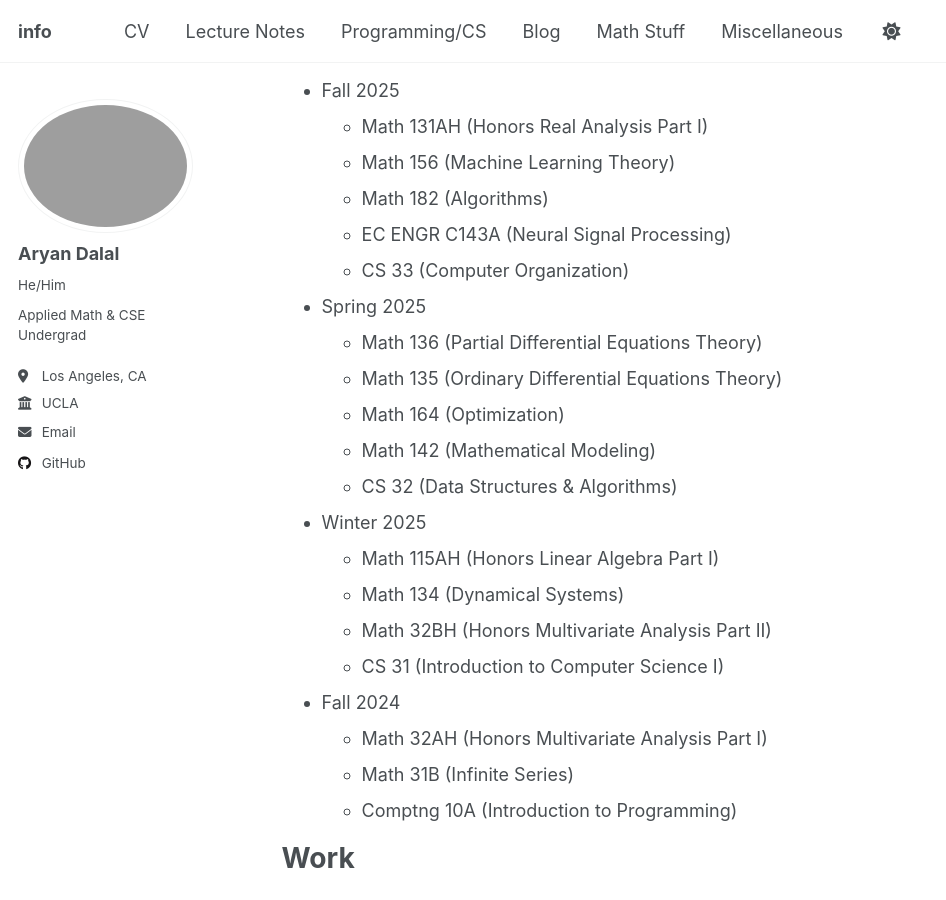
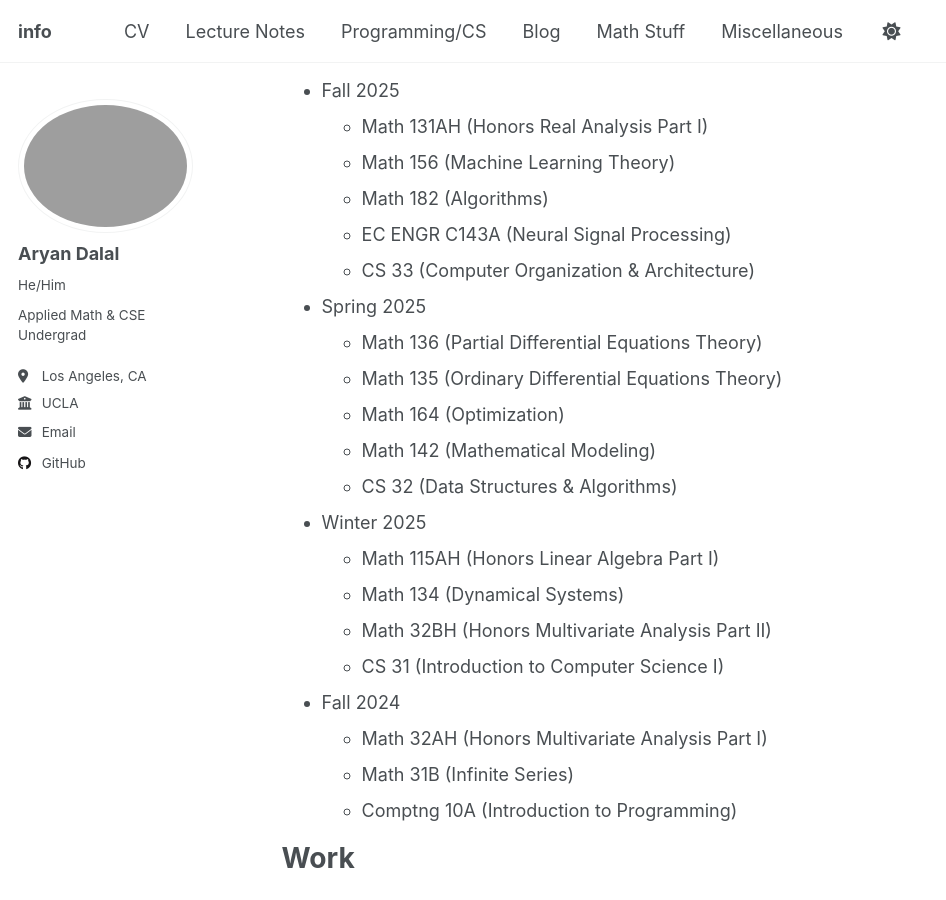
Before and after one commit to DalalAryan/DalalAryan.github.io, a Jekyll site: the page built from _pages/cv.md, in a window 1280 px wide and 900 px high, scrolled down 613 px. Shown: the whole window, without its empty margins (0-946 px from the left). Built offline with Jekyll 4.4.1, drawn with Linux system fonts in a browser that asks for light colours; a script that is not in the unit is left out.

Commit message:
Update cv.md

```diff
--- a/_pages/cv.md
+++ b/_pages/cv.md
@@ -34,7 +34,7 @@ Classes
   * Math 156 (Machine Learning Theory)
   * Math 182 (Algorithms)
   * EC ENGR C143A (Neural Signal Processing)
-  * CS 33 (Computer Organization)
+  * CS 33 (Computer Organization & Architecture)
 
 * Spring 2025
   * Math 136 (Partial Differential Equations Theory)
```
